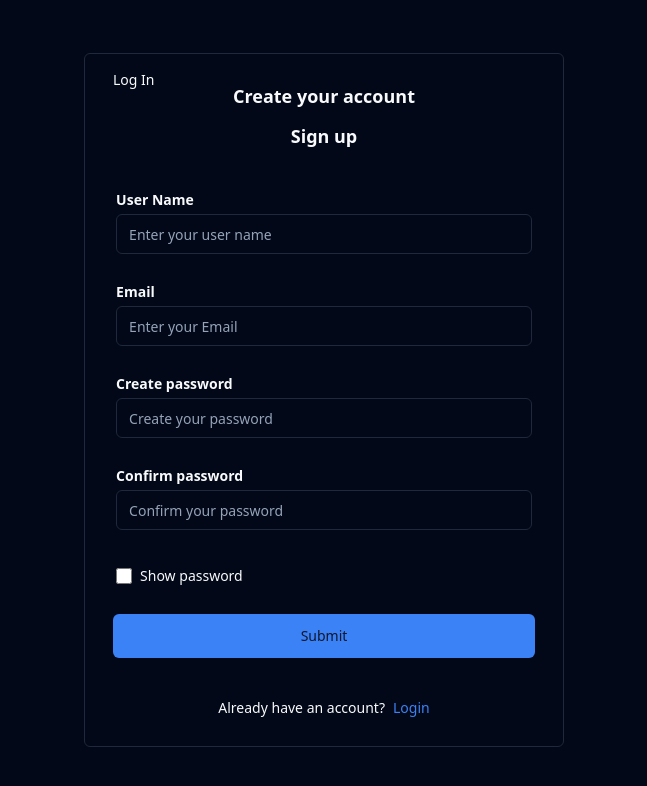
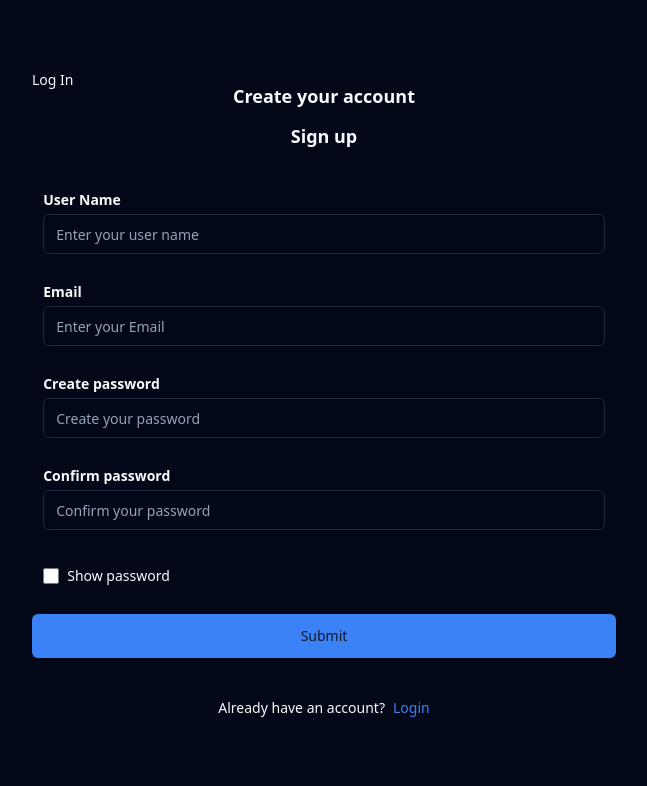
Before and after one commit to Igie-dev/connectify, a React (Vite) app in the folder front_end/: page /register/form in a window 1280 px wide. Shown: the top 786 px of the page, without its empty margins (316-963 px from the left). Built offline with nearby package versions, Linux system fonts and the light colour scheme; no server answers.

Commit message:
register form size

```diff
--- a/front_end/src/pages/authPage/register/RegisterForm.tsx
+++ b/front_end/src/pages/authPage/register/RegisterForm.tsx
@@ -61,7 +61,7 @@ export default function RegisterForm() {
   };
 
   return (
-    <div className="w-full max-w-[30rem] flex flex-col items-center gap-5  px-2 py-2 rounded-md  relative md:border">
+    <div className="w-full max-w-[40rem] flex flex-col items-center gap-5  px-2 py-2   relative ">
       <header className="relative flex flex-col items-center w-full gap-3 pt-5">
         <Button
           size="sm"
```
